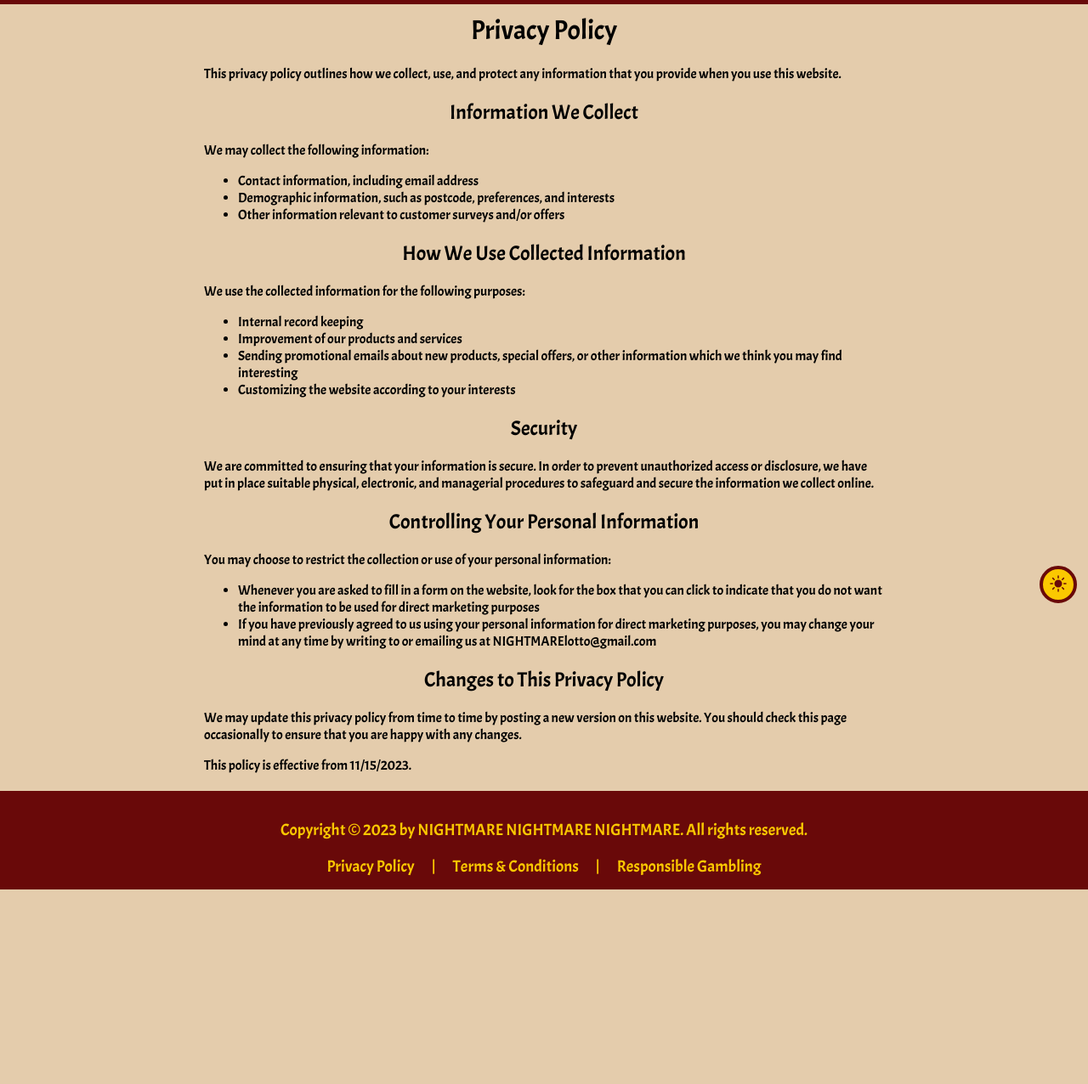
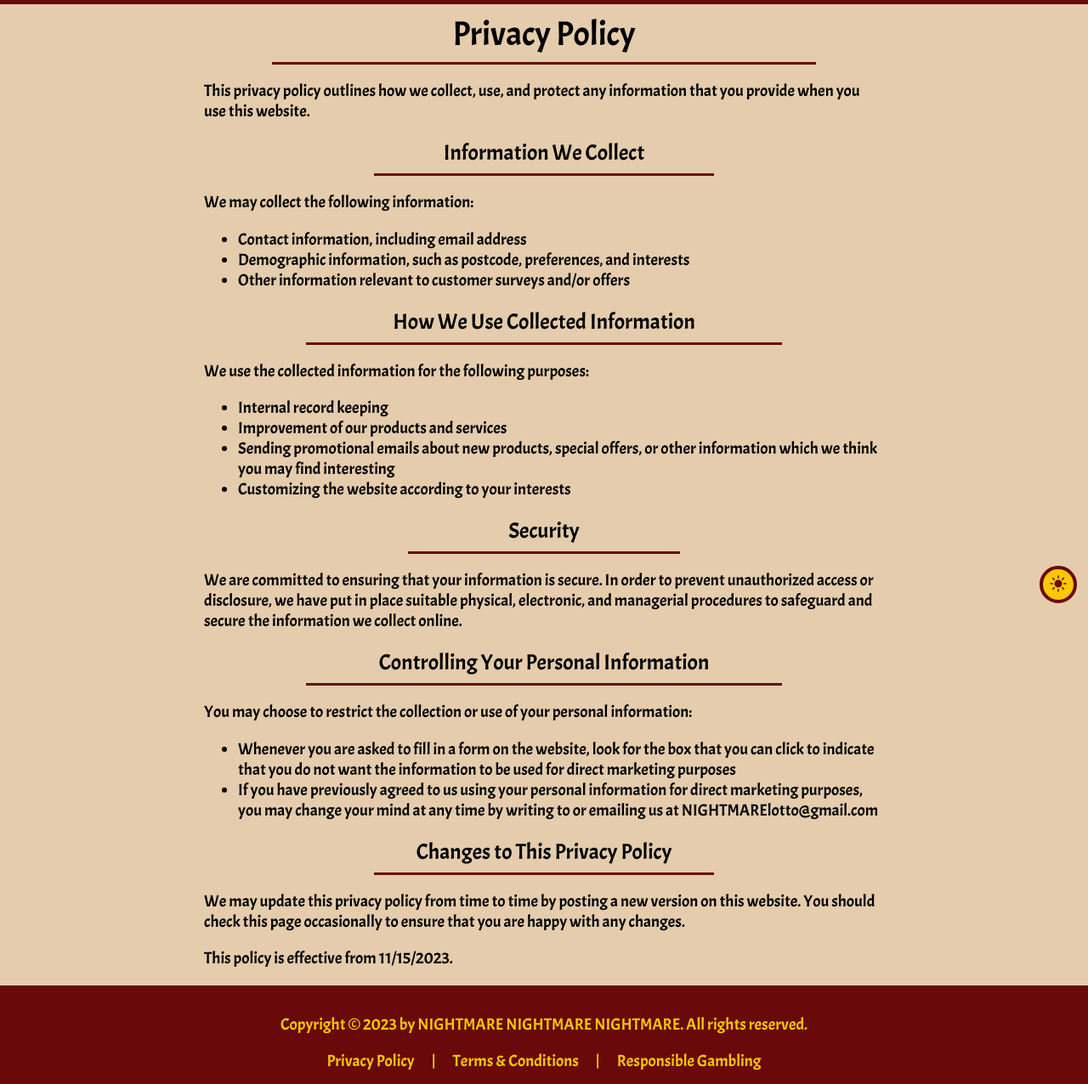
Before and after one commit to Gowtham1Moorthy/python-fullstack, a Django app: page /privacy/ in a window 1280 px wide. Shown: the part 75-1351 px from the top of the page at 85% size. Before the commit the page ends 1122 px from the top, so only its background shows below. Run offline with Django 4.2, Linux system fonts and the light colour scheme.

Commit message:
privacy css

```diff
--- a/LPSApp/static/css/privacy.css
+++ b/LPSApp/static/css/privacy.css
@@ -8,6 +8,19 @@
 h1, h2 {
     text-align: center;
 }
+
+#content-container h1{
+    font-size: 2.5em;
+    margin-bottom: 0;
+}
+
 h2 {
     margin-top: 20px;
+    font-size: 1.6em;
+    font-weight: 550;
+    margin-bottom: 0;
 }
+
+#content-container p, li{
+    font-size: 1.2em;
+}
--- a/LPSApp/static/css/style.css
+++ b/LPSApp/static/css/style.css
@@ -15,7 +15,7 @@
     --shadow: var(--primary-dark) 0px 5px 0px;
     --background: rgb(228, 204, 172);
     --body-font: black;
-    --body-font: black;
+    --underline: var(--primary-dark);
 }
 
 :root.scratchman{
@@ -28,6 +28,8 @@
     --font-shadow: 3px 3px 0px var(--primary-dark);
     --shadow: var(--primary-dark) 0px 5px 0px;
     --background: rgb(228, 204, 172);
+    --body-font: black;
+    --underline: var(--primary-dark);
 }
 
 :root.dark-mode{
@@ -40,6 +42,8 @@
     --font-shadow: 3px 3px 0px var(--dark-primary-dark);
     --shadow: var(--dark-primary-dark) 0px 5px 0px;
     --background: rgb(30, 30, 30);
+    --body-font: white;
+    --underline: white;
 }
 
 body::-webkit-scrollbar {
--- a/LPSApp/templates/privacy.html
+++ b/LPSApp/templates/privacy.html
@@ -8,10 +8,13 @@
   <div id="content-container">
 
     <h1>Privacy Policy</h1>
+    <hr style="width:80%;text-align:center;height:3px;background-color:var(--underline);border:none;">
 
     <p>This privacy policy outlines how we collect, use, and protect any information that you provide when you use this website.</p>
 
     <h2>Information We Collect</h2>
+    <hr style="width:50%;text-align:center;height:3px;background-color:var(--underline);border:none;">
+
 
     <p>We may collect the following information:</p>
     <ul>
@@ -21,6 +24,8 @@
     </ul>
 
     <h2>How We Use Collected Information</h2>
+    <hr style="width:70%;text-align:center;height:3px;background-color:var(--underline);border:none;">
+
 
     <p>We use the collected information for the following purposes:</p>
     <ul>
@@ -31,10 +36,14 @@
     </ul>
 
     <h2>Security</h2>
+    <hr style="width:40%;text-align:center;height:3px;background-color:var(--underline);border:none;">
+
 
     <p>We are committed to ensuring that your information is secure. In order to prevent unauthorized access or disclosure, we have put in place suitable physical, electronic, and managerial procedures to safeguard and secure the information we collect online.</p>
 
     <h2>Controlling Your Personal Information</h2>
+    <hr style="width:70%;text-align:center;height:3px;background-color:var(--underline);border:none;">
+
 
     <p>You may choose to restrict the collection or use of your personal information:</p>
     <ul>
@@ -43,6 +52,8 @@
     </ul>
 
     <h2>Changes to This Privacy Policy</h2>
+    <hr style="width:50%;text-align:center;height:3px;background-color:var(--underline);border:none;">
+
 
     <p>We may update this privacy policy from time to time by posting a new version on this website. You should check this page occasionally to ensure that you are happy with any changes.</p>
 
```
